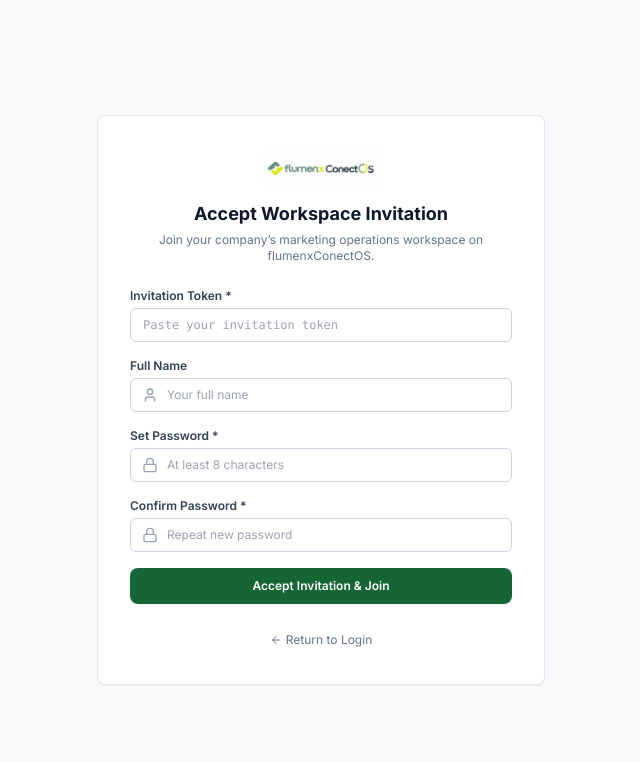
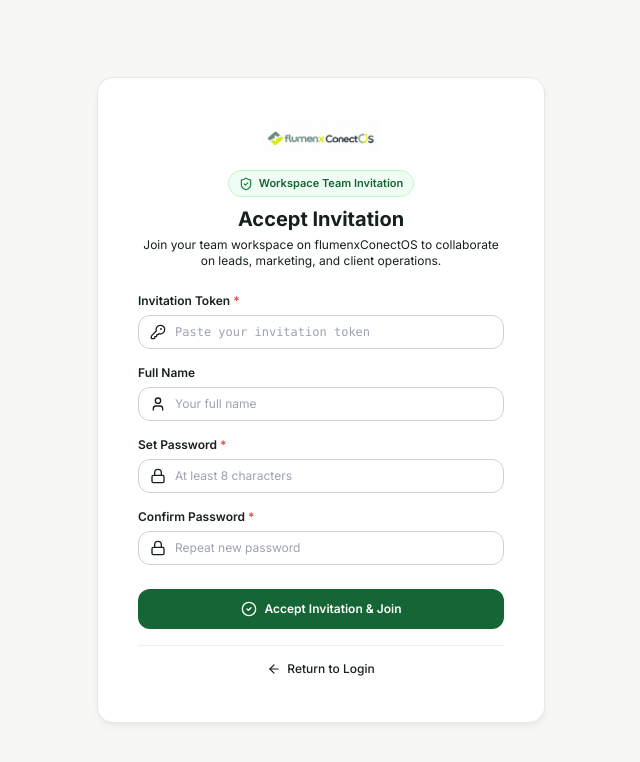
Before and after one commit to FlumenCopia/flumenxConectOS, a Next.js app in the folder frontend/: page /accept-invite in a window 1280 px wide. Shown: the top 762 px of the page, without its empty margins (319-959 px from the left). Built offline with nearby package versions, Linux system fonts and the light colour scheme; no server answers.

Commit message:
fix(auth): add /invite/accept and /invite route handlers and branded 404 page

```diff
--- a/frontend/app/accept-invite/page.tsx
+++ b/frontend/app/accept-invite/page.tsx
@@ -1,11 +1,11 @@
 'use client';
 
-import React, { useState, Suspense } from 'react';
+import React, { useState, useEffect, Suspense } from 'react';
 import Link from 'next/link';
 import Image from 'next/image';
 import { useSearchParams } from 'next/navigation';
 import { Button } from '@/components/ui/Button';
-import { Lock, User, CheckCircle2, ArrowLeft, Loader2, AlertCircle } from 'lucide-react';
+import { Lock, User, CheckCircle2, ArrowLeft, Loader2, AlertCircle, KeyRound, ShieldCheck } from 'lucide-react';
 import { acceptInvitationApi } from '@/lib/clients';
 import { getErrorMessage } from '@/lib/api';
 
@@ -21,13 +21,20 @@
   const [submitted, setSubmitted] = useState(false);
   const [isLoading, setIsLoading] = useState(false);
 
+  useEffect(() => {
+    const t = searchParams.get('token');
+    if (t) {
+      setToken(t);
+    }
+  }, [searchParams]);
+
   const handleSubmit = async (e: React.FormEvent) => {
     e.preventDefault();
     setError(null);
 
     const activeToken = token.trim() || urlToken;
     if (!activeToken) {
-      setError('Invitation token is required.');
+      setError('Invitation token is required. Please check the link from your email.');
       return;
     }
 
@@ -38,6 +45,11 @@
 
     if (password !== confirmPassword) {
       setError('Passwords do not match.');
+      return;
+    }
+
+    if (name.trim().length === 1) {
+      setError('Full name must be at least 2 characters if provided.');
       return;
     }
 
@@ -57,8 +69,8 @@
   };
 
   return (
-    <div className="min-h-screen bg-slate-50 flex flex-col justify-center items-center p-4 select-none">
-      <div className="max-w-md w-full bg-white border border-slate-200 rounded-lg shadow-sm p-8">
+    <div className="min-h-screen bg-[#F7F8F5] flex flex-col justify-center items-center p-4 sm:p-6 select-none">
+      <div className="max-w-md w-full bg-white border border-sage-200/90 rounded-2xl shadow-soft-md p-8 sm:p-10">
         <div className="text-center mb-6">
           <div className="flex justify-center mb-3">
             <Image
@@ -70,49 +82,65 @@
               className="h-10 w-auto object-contain"
             />
           </div>
-          <h1 className="text-lg font-bold text-slate-900">Accept Workspace Invitation</h1>
-          <p className="text-xs text-slate-500 mt-1">
-            Join your company’s marketing operations workspace on flumenxConectOS.
+          <div className="inline-flex items-center gap-1.5 px-2.5 py-1 rounded-full bg-brand-50 border border-brand-200 text-brand-800 text-[11px] font-semibold mb-2">
+            <ShieldCheck className="w-3.5 h-3.5 text-brand-700" />
+            <span>Workspace Team Invitation</span>
+          </div>
+          <h1 className="text-xl font-bold text-charcoal-900">Accept Invitation</h1>
+          <p className="text-xs text-charcoal-500 mt-1">
+            Join your team workspace on flumenxConectOS to collaborate on leads, marketing, and client operations.
           </p>
         </div>
 
         {submitted ? (
-          <div className="text-center space-y-4">
-            <div className="p-3 bg-green-50 border border-green-200 rounded-md text-xs text-green-800 flex items-center gap-2 text-left">
-              <CheckCircle2 className="h-4 w-4 text-green-600 shrink-0" />
-              <span>Your invitation has been accepted! You can now sign in to your workspace.</span>
+          <div className="text-center space-y-5 py-2">
+            <div className="p-4 bg-emerald-50 border border-emerald-200 rounded-xl text-xs text-emerald-900 flex items-start gap-3 text-left shadow-soft-xs">
+              <CheckCircle2 className="h-5 w-5 text-emerald-600 shrink-0 mt-0.5" />
+              <div>
+                <p className="font-bold text-sm text-emerald-950">Invitation Accepted!</p>
+                <p className="mt-1 text-emerald-800">Your account has been verified and added to the workspace. You can now sign in with your email and new password.</p>
               </div>
-            <Link href="/login" className="inline-block">
-              <Button size="sm">Proceed to Sign In</Button>
+            </div>
+            <Link href="/login" className="block w-full">
+              <Button size="lg" className="w-full bg-brand-800 hover:bg-brand-900 text-white font-semibold rounded-xl h-11">
+                Proceed to Sign In
+              </Button>
             </Link>
           </div>
         ) : (
           <form onSubmit={handleSubmit} className="space-y-4">
             {error && (
-              <div className="p-2.5 bg-red-50 border border-red-200 rounded text-xs text-red-700 flex items-center gap-2">
-                <AlertCircle className="h-4 w-4 shrink-0" />
-                <span>{error}</span>
+              <div className="p-3 bg-red-50 border border-red-200 rounded-xl text-xs text-red-700 flex items-start gap-2.5">
+                <AlertCircle className="h-4 w-4 shrink-0 mt-0.5 text-red-600" />
+                <span className="leading-relaxed">{error}</span>
               </div>
             )}
 
             {!urlToken && (
-              <div className="space-y-1">
-                <label className="block text-xs font-semibold text-slate-700">Invitation Token *</label>
+              <div className="space-y-1.5">
+                <label className="block text-xs font-semibold text-charcoal-700">
+                  Invitation Token <span className="text-red-500">*</span>
+                </label>
+                <div className="relative">
+                  <div className="absolute inset-y-0 left-0 pl-3 flex items-center pointer-events-none text-charcoal-400">
+                    <KeyRound className="h-4 w-4" />
+                  </div>
                   <input
                     type="text"
                     required
                     value={token}
                     onChange={(e) => setToken(e.target.value)}
                     placeholder="Paste your invitation token"
-                  className="w-full text-xs px-3 py-2 border border-slate-300 rounded-md focus:ring-1 focus:ring-brand-600 font-mono"
+                    className="w-full pl-9 pr-3 py-2 text-xs border border-sage-300 rounded-xl focus:ring-2 focus:ring-brand-700/20 focus:border-brand-700 font-mono text-charcoal-900 bg-white"
                   />
+                </div>
               </div>
             )}
 
-            <div className="space-y-1">
-              <label className="block text-xs font-semibold text-slate-700">Full Name</label>
+            <div className="space-y-1.5">
+              <label className="block text-xs font-semibold text-charcoal-700">Full Name</label>
               <div className="relative">
-                <div className="absolute inset-y-0 left-0 pl-3 flex items-center pointer-events-none text-slate-400">
+                <div className="absolute inset-y-0 left-0 pl-3 flex items-center pointer-events-none text-charcoal-400">
                   <User className="h-4 w-4" />
                 </div>
                 <input
@@ -120,15 +148,17 @@
                   value={name}
                   onChange={(e) => setName(e.target.value)}
                   placeholder="Your full name"
-                  className="w-full pl-9 pr-3 py-2 text-xs border border-slate-300 rounded-md focus:ring-1 focus:ring-brand-600 text-slate-900"
+                  className="w-full pl-9 pr-3 py-2 text-xs border border-sage-300 rounded-xl focus:ring-2 focus:ring-brand-700/20 focus:border-brand-700 text-charcoal-900 bg-white"
                 />
               </div>
             </div>
 
-            <div className="space-y-1">
-              <label className="block text-xs font-semibold text-slate-700">Set Password *</label>
+            <div className="space-y-1.5">
+              <label className="block text-xs font-semibold text-charcoal-700">
+                Set Password <span className="text-red-500">*</span>
+              </label>
               <div className="relative">
-                <div className="absolute inset-y-0 left-0 pl-3 flex items-center pointer-events-none text-slate-400">
+                <div className="absolute inset-y-0 left-0 pl-3 flex items-center pointer-events-none text-charcoal-400">
                   <Lock className="h-4 w-4" />
                 </div>
                 <input
@@ -137,15 +167,17 @@
                   value={password}
                   onChange={(e) => setPassword(e.target.value)}
                   placeholder="At least 8 characters"
-                  className="w-full pl-9 pr-3 py-2 text-xs border border-slate-300 rounded-md focus:ring-1 focus:ring-brand-600 text-slate-900"
+                  className="w-full pl-9 pr-3 py-2 text-xs border border-sage-300 rounded-xl focus:ring-2 focus:ring-brand-700/20 focus:border-brand-700 text-charcoal-900 bg-white"
                 />
               </div>
             </div>
 
-            <div className="space-y-1">
-              <label className="block text-xs font-semibold text-slate-700">Confirm Password *</label>
+            <div className="space-y-1.5">
+              <label className="block text-xs font-semibold text-charcoal-700">
+                Confirm Password <span className="text-red-500">*</span>
+              </label>
               <div className="relative">
-                <div className="absolute inset-y-0 left-0 pl-3 flex items-center pointer-events-none text-slate-400">
+                <div className="absolute inset-y-0 left-0 pl-3 flex items-center pointer-events-none text-charcoal-400">
                   <Lock className="h-4 w-4" />
                 </div>
                 <input
@@ -154,22 +186,37 @@
                   value={confirmPassword}
                   onChange={(e) => setConfirmPassword(e.target.value)}
                   placeholder="Repeat new password"
-                  className="w-full pl-9 pr-3 py-2 text-xs border border-slate-300 rounded-md focus:ring-1 focus:ring-brand-600 text-slate-900"
+                  className="w-full pl-9 pr-3 py-2 text-xs border border-sage-300 rounded-xl focus:ring-2 focus:ring-brand-700/20 focus:border-brand-700 text-charcoal-900 bg-white"
                 />
               </div>
             </div>
 
-            <Button type="submit" className="w-full h-9 text-xs font-semibold gap-1.5" disabled={isLoading}>
-              {isLoading && <Loader2 className="h-3.5 w-3.5 animate-spin" />}
-              Accept Invitation & Join
+            <div className="pt-2">
+              <Button
+                type="submit"
+                className="w-full h-10 text-xs font-semibold gap-2 bg-brand-800 hover:bg-brand-900 text-white rounded-xl shadow-soft-xs"
+                disabled={isLoading}
+              >
+                {isLoading ? (
+                  <>
+                    <Loader2 className="h-4 w-4 animate-spin" />
+                    <span>Verifying & Activating...</span>
+                  </>
+                ) : (
+                  <>
+                    <CheckCircle2 className="h-4 w-4" />
+                    <span>Accept Invitation & Join</span>
+                  </>
+                )}
               </Button>
+            </div>
 
-            <div className="pt-2 text-center">
+            <div className="pt-3 text-center border-t border-sage-200/60 mt-4">
               <Link
                 href="/login"
-                className="inline-flex items-center gap-1 text-xs text-slate-500 hover:text-slate-900 transition-colors"
+                className="inline-flex items-center gap-1.5 text-xs text-charcoal-500 hover:text-brand-800 transition-colors font-medium"
               >
-                <ArrowLeft className="h-3 w-3" />
+                <ArrowLeft className="h-3.5 w-3.5" />
                 <span>Return to Login</span>
               </Link>
             </div>
@@ -184,8 +231,9 @@
   return (
     <Suspense
       fallback={
-        <div className="min-h-screen bg-slate-50 flex items-center justify-center text-xs text-slate-500">
-          Loading invitation...
+        <div className="min-h-screen bg-[#F7F8F5] flex items-center justify-center text-xs text-charcoal-500">
+          <Loader2 className="h-5 w-5 animate-spin text-brand-700 mr-2" />
+          <span>Loading invitation...</span>
         </div>
       }
     >
--- /dev/null
+++ b/frontend/app/invite/accept/page.tsx
@@ -0,0 +1 @@
+export { default } from '@/app/accept-invite/page';
--- /dev/null
+++ b/frontend/app/invite/page.tsx
@@ -0,0 +1,41 @@
+'use client';
+
+import { useEffect, Suspense } from 'react';
+import { useRouter, useSearchParams } from 'next/navigation';
+import { Loader2 } from 'lucide-react';
+
+function InviteRedirect() {
+  const router = useRouter();
+  const searchParams = useSearchParams();
+
+  useEffect(() => {
+    const token = searchParams.get('token');
+    if (token) {
+      router.replace(`/invite/accept?token=${encodeURIComponent(token)}`);
+    } else {
+      router.replace('/invite/accept');
+    }
+  }, [router, searchParams]);
+
+  return (
+    <div className="min-h-screen bg-[#F7F8F5] flex items-center justify-center text-xs text-charcoal-500">
+      <Loader2 className="h-5 w-5 animate-spin text-brand-700 mr-2" />
+      <span>Redirecting to invitation...</span>
+    </div>
+  );
+}
+
+export default function InvitePage() {
+  return (
+    <Suspense
+      fallback={
+        <div className="min-h-screen bg-[#F7F8F5] flex items-center justify-center text-xs text-charcoal-500">
+          <Loader2 className="h-5 w-5 animate-spin text-brand-700 mr-2" />
+          <span>Redirecting to invitation...</span>
+        </div>
+      }
+    >
+      <InviteRedirect />
+    </Suspense>
+  );
+}
--- /dev/null
+++ b/frontend/app/not-found.tsx
@@ -0,0 +1,53 @@
+import React from 'react';
+import Link from 'next/link';
+import Image from 'next/image';
+import { Compass, ArrowLeft, Home } from 'lucide-react';
+import { Button } from '@/components/ui/Button';
+
+export default function NotFound() {
+  return (
+    <div className="min-h-screen bg-[#F7F8F5] flex flex-col justify-center items-center p-6 select-none">
+      <div className="max-w-md w-full bg-white border border-sage-200/90 rounded-2xl shadow-soft-md p-8 sm:p-10 text-center">
+        <div className="flex justify-center mb-5">
+          <Image
+            src="/images/logo.png"
+            alt="flumenxConectOS"
+            width={220}
+            height={55}
+            priority
+            className="h-11 w-auto object-contain"
+          />
+        </div>
+
+        <div className="w-16 h-16 rounded-2xl bg-sage-100 text-sage-600 flex items-center justify-center mx-auto mb-4 border border-sage-200">
+          <Compass className="w-8 h-8 text-brand-800 animate-pulse" />
+        </div>
+
+        <h1 className="text-2xl font-extrabold text-charcoal-900 tracking-tight">404 - Page Not Found</h1>
+        <p className="text-xs text-charcoal-500 mt-2 mb-6 leading-relaxed">
+          The page or resource you are looking for might have been moved, expired, or does not exist.
+        </p>
+
+        <div className="space-y-3">
+          <Link href="/login" className="block">
+            <Button size="lg" className="w-full bg-brand-800 hover:bg-brand-900 text-white font-semibold rounded-xl h-11 gap-2 shadow-soft-xs">
+              <ArrowLeft className="w-4 h-4" />
+              <span>Return to Sign In</span>
+            </Button>
+          </Link>
+
+          <Link href="/" className="block">
+            <Button variant="outline" size="lg" className="w-full border-sage-300 text-charcoal-700 hover:bg-sage-50 font-semibold rounded-xl h-11 gap-2">
+              <Home className="w-4 h-4 text-charcoal-500" />
+              <span>Go to Overview</span>
+            </Button>
+          </Link>
+        </div>
+      </div>
+
+      <p className="text-[11px] text-charcoal-400 mt-6">
+        flumenxConectOS &bull; Digital Marketing Operations Platform
+      </p>
+    </div>
+  );
+}
```
Lines whose indentation alone changed are shown as unchanged.
